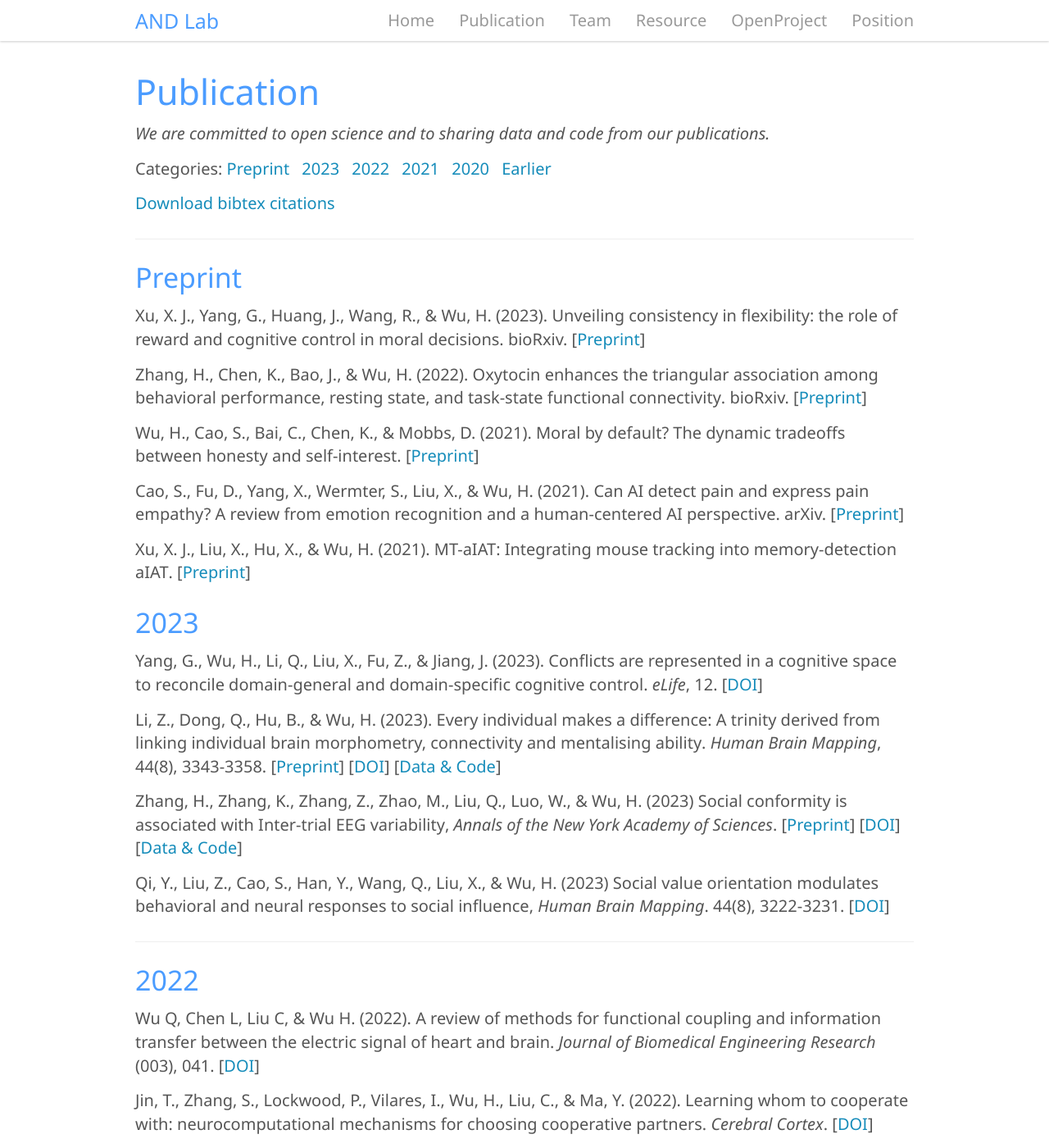
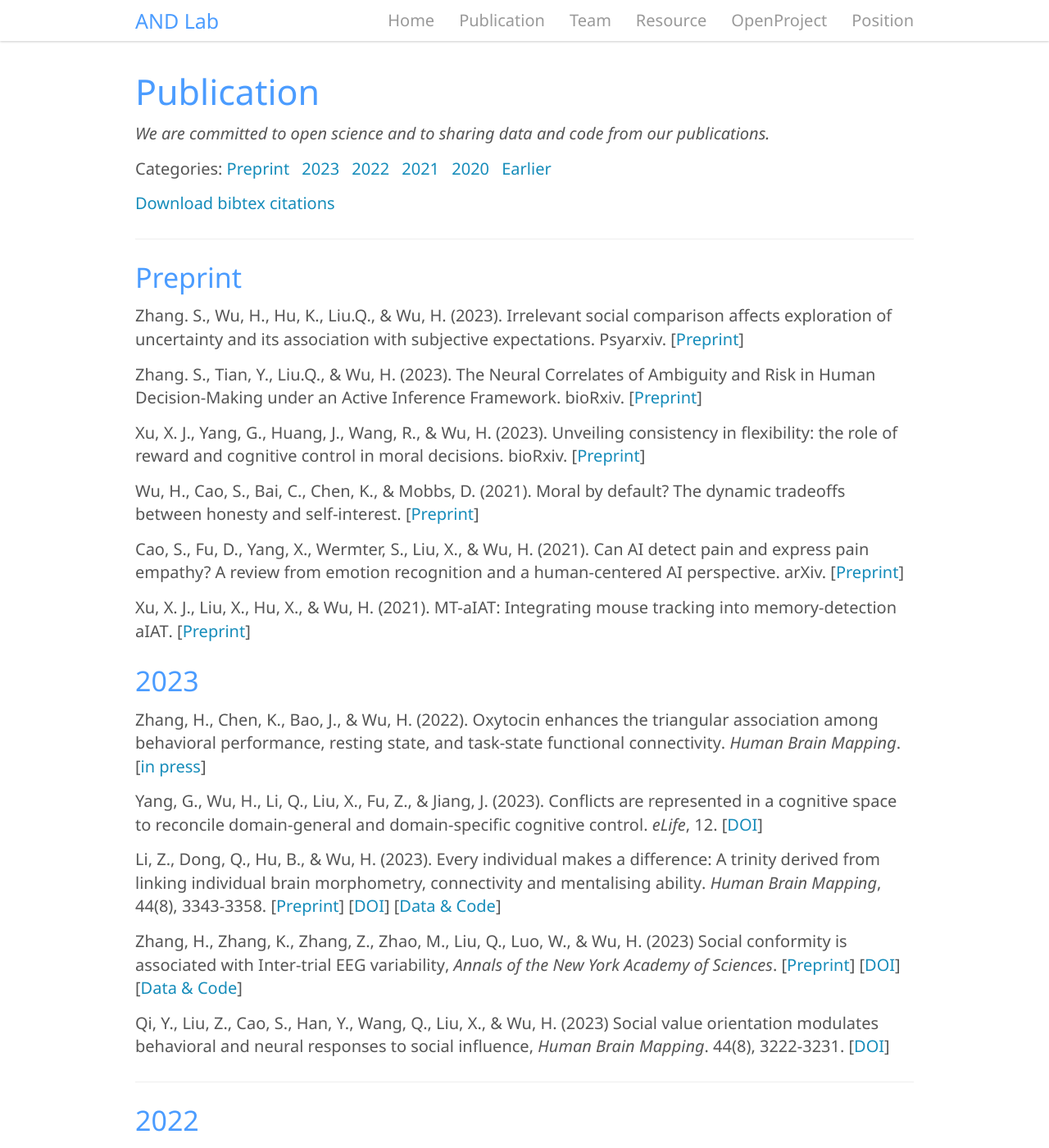
Before and after one commit to andlab-um/lab-website, a Jekyll site: the page built from _pages/publication.md, in a window 1280 px wide and 1400 px high. Shown: the whole window at 82% size. Built offline with Jekyll 4.4.1, drawn with Linux system fonts in a browser that asks for light colours; nearby versions of some CDN libraries.

Commit message:
Update publication.md

```diff
--- a/_pages/publication.md
+++ b/_pages/publication.md
@@ -17,10 +17,11 @@ permalink: /publication
 
 ### Preprint
 
+Zhang. S., Wu, H., Hu, K., Liu.Q., & Wu, H. (2023). **Irrelevant social comparison affects exploration of uncertainty and its association with subjective expectations**. Psyarxiv. [[Preprint](https://psyarxiv.com/74qvb/){:target="_blank"}]
+
+Zhang. S., Tian, Y., Liu.Q., & Wu, H. (2023). **The Neural Correlates of Ambiguity and Risk in Human Decision-Making under an Active Inference Framework**. bioRxiv. [[Preprint](https://www.biorxiv.org/content/10.1101/2023.09.18.558250v1){:target="_blank"}]
+
 Xu, X. J., Yang, G., Huang, J., Wang, R., & Wu, H. (2023). **Unveiling consistency in flexibility: the role of reward and cognitive control in moral decisions**. bioRxiv. [[Preprint](https://doi.org/10.1101/2023.06.17.545416){:target="_blank"}]
-
-
-Zhang, H., Chen, K., Bao, J., & Wu, H. (2022). **Oxytocin enhances the triangular association among behavioral performance, resting state, and task-state functional connectivity**. bioRxiv. [[Preprint](https://doi.org/10.1101/2022.12.23.521846){:target="_blank"}]
 
 Wu, H., Cao, S., Bai, C., Chen, K., & Mobbs, D. (2021). **Moral by default? The dynamic tradeoffs between honesty and self-interest**. [[Preprint](https://doi.org/10.31234/osf.io/kr4pw){:target="_blank"}]
 
@@ -29,7 +30,7 @@ Cao, S., Fu, D., Yang, X., Wermter, S., Liu, X., & Wu, H. (2021). **Can AI detec
 Xu, X. J., Liu, X., Hu, X., & Wu, H. (2021). **MT-aIAT: Integrating mouse tracking into memory-detection aIAT**. [[Preprint](https://doi.org/10.31234/osf.io/ny9xq){:target="_blank"}]
 
 ### 2023
-
+Zhang, H., Chen, K., Bao, J., & Wu, H. (2022). **Oxytocin enhances the triangular association among behavioral performance, resting state, and task-state functional connectivity**. *Human Brain Mapping*. [[in press](https://doi.org/10.1101/2022.12.23.521846){:target="_blank"}]
 
 Yang, G., Wu, H., Li, Q., Liu, X., Fu, Z., & Jiang, J. (2023). **Conflicts are represented in a cognitive space to reconcile domain-general and domain-specific cognitive control**. *eLife*, 12. [[DOI](https://doi.org/10.7554/eLife.87126.1){:target="      _blank"}]
 
```
